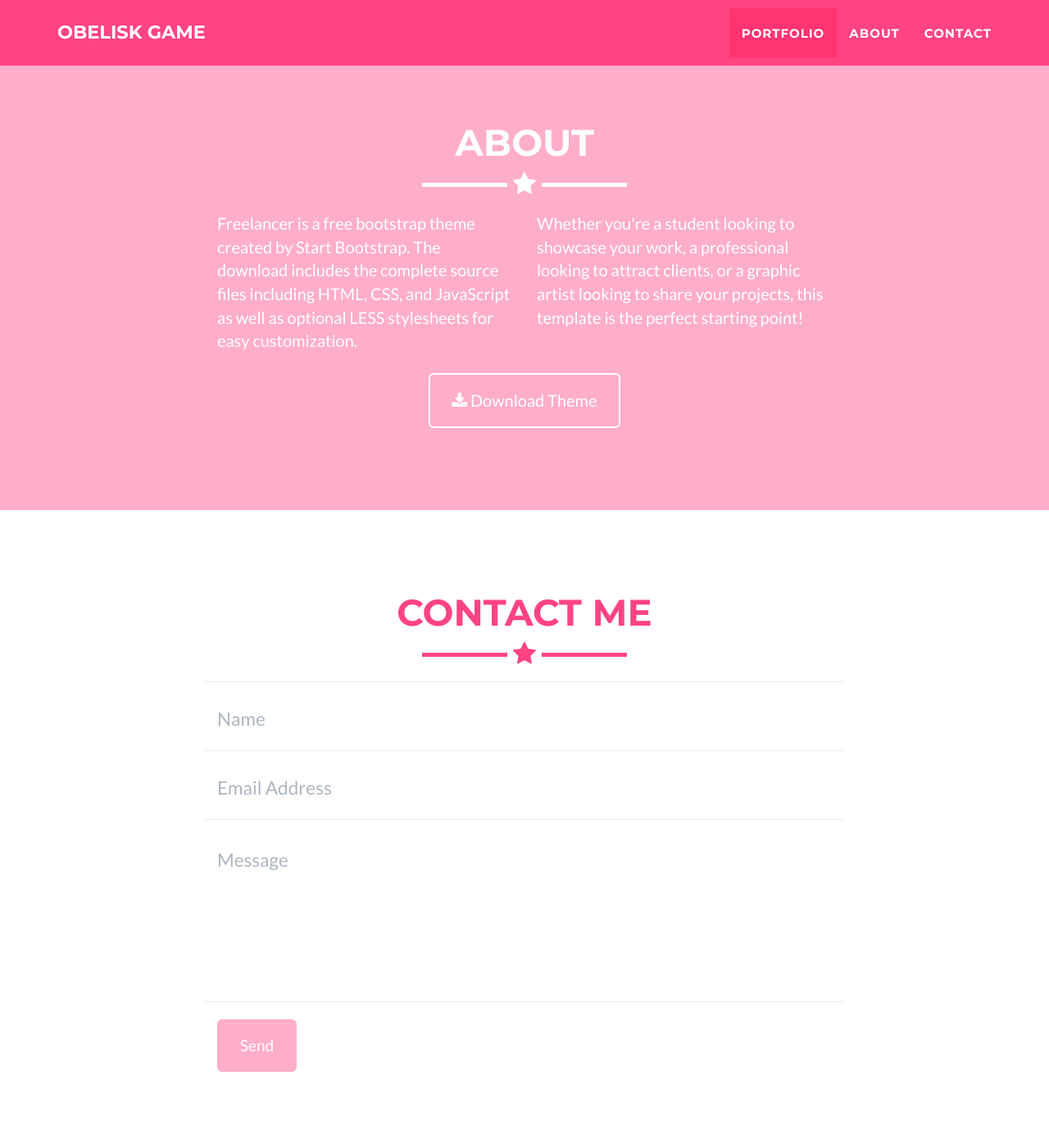
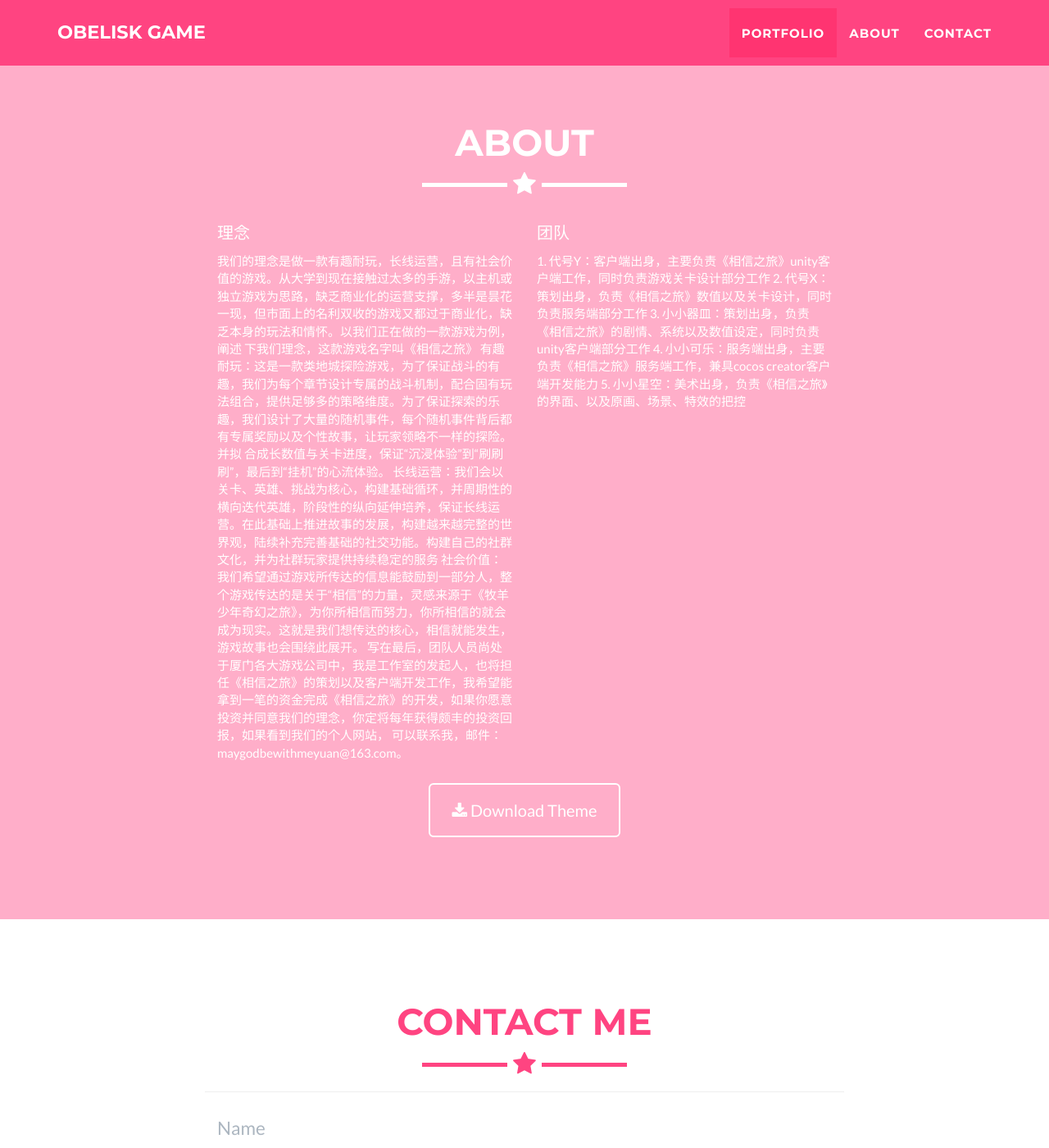
Before and after one commit to ObeliskGame/ObeliskGame, a Jekyll site: the page built from index.html, in a window 1280 px wide and 1400 px high, scrolled down 1647 px. Shown: the whole window at 82% size. Built offline with Jekyll 4.4.1, drawn with Linux system fonts in a browser that asks for light colours.

Commit message:
Text
Text

```diff
--- a/_includes/about.html
+++ b/_includes/about.html
@@ -9,10 +9,23 @@
             </div>
             <div class="row">
                 <div class="col-lg-4 col-lg-offset-2">
-                    <p>Freelancer is a free bootstrap theme created by Start Bootstrap. The download includes the complete source files including HTML, CSS, and JavaScript as well as optional LESS stylesheets for easy customization.</p>
+                    <p><p>理念</p>
+					我们的理念是做一款有趣耐玩，长线运营，且有社会价值的游戏。从大学到现在接触过太多的手游，以主机或独立游戏为思路，缺乏商业化的运营支撑，多半是昙花一现，但市面上的名利双收的游戏又都过于商业化，缺乏本身的玩法和情怀。以我们正在做的一款游戏为例，阐述
+下我们理念，这款游戏名字叫《相信之旅》
+        有趣耐玩：这是一款类地城探险游戏，为了保证战斗的有趣，我们为每个章节设计专属的战斗机制，配合固有玩法组合，提供足够多的策略维度。为了保证探索的乐趣，我们设计了大量的随机事件，每个随机事件背后都有专属奖励以及个性故事，让玩家领略不一样的探险。并拟
+合成长数值与关卡进度，保证“沉浸体验”到“刷刷刷”，最后到“挂机”的心流体验。
+        长线运营：我们会以关卡、英雄、挑战为核心，构建基础循环，并周期性的横向迭代英雄，阶段性的纵向延伸培养，保证长线运营。在此基础上推进故事的发展，构建越来越完整的世界观，陆续补充完善基础的社交功能。构建自己的社群文化，并为社群玩家提供持续稳定的服务
+        社会价值：我们希望通过游戏所传达的信息能鼓励到一部分人，整个游戏传达的是关于“相信”的力量，灵感来源于《牧羊少年奇幻之旅》，为你所相信而努力，你所相信的就会成为现实。这就是我们想传达的核心，相信就能发生，游戏故事也会围绕此展开。
+        写在最后，团队人员尚处于厦门各大游戏公司中，我是工作室的发起人，也将担任《相信之旅》的策划以及客户端开发工作，我希望能拿到一笔的资金完成《相信之旅》的开发，如果你愿意投资并同意我们的理念，你定将每年获得颇丰的投资回报，如果看到我们的个人网站，
+可以联系我，邮件：maygodbewithmeyuan@163.com。</p>
                 </div>
                 <div class="col-lg-4">
-                    <p>Whether you're a student looking to showcase your work, a professional looking to attract clients, or a graphic artist looking to share your projects, this template is the perfect starting point! </p>
+                    <p><p>团队</p>
+					1. 代号Y：客户端出身，主要负责《相信之旅》unity客户端工作，同时负责游戏关卡设计部分工作
+     2. 代号X：策划出身，负责《相信之旅》数值以及关卡设计，同时负责服务端部分工作
+     3. 小小器皿：策划出身，负责《相信之旅》的剧情、系统以及数值设定，同时负责unity客户端部分工作
+     4. 小小可乐：服务端出身，主要负责《相信之旅》服务端工作，兼具cocos creator客户端开发能力
+     5. 小小星空：美术出身，负责《相信之旅》的界面、以及原画、场景、特效的把控 </p>
                 </div>
                 <div class="col-lg-8 col-lg-offset-2 text-center">
                     <a href="https://github.com/jeromelachaud/freelancer-theme" class="btn btn-lg btn-outline">
```
